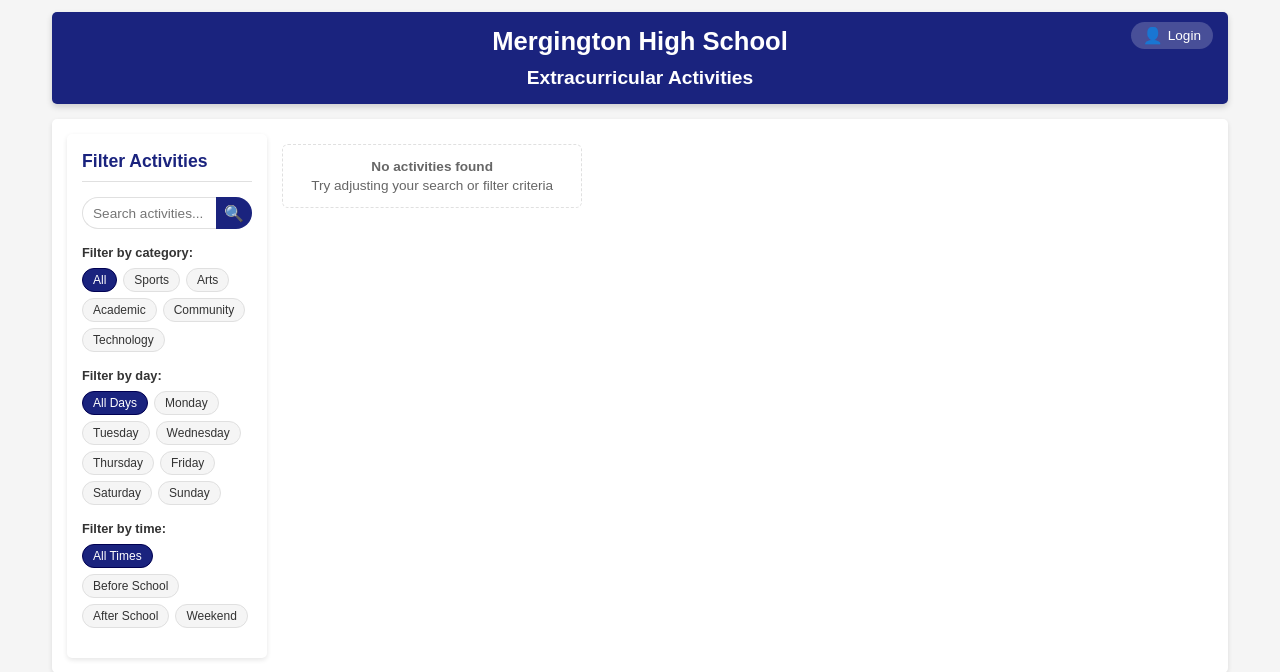
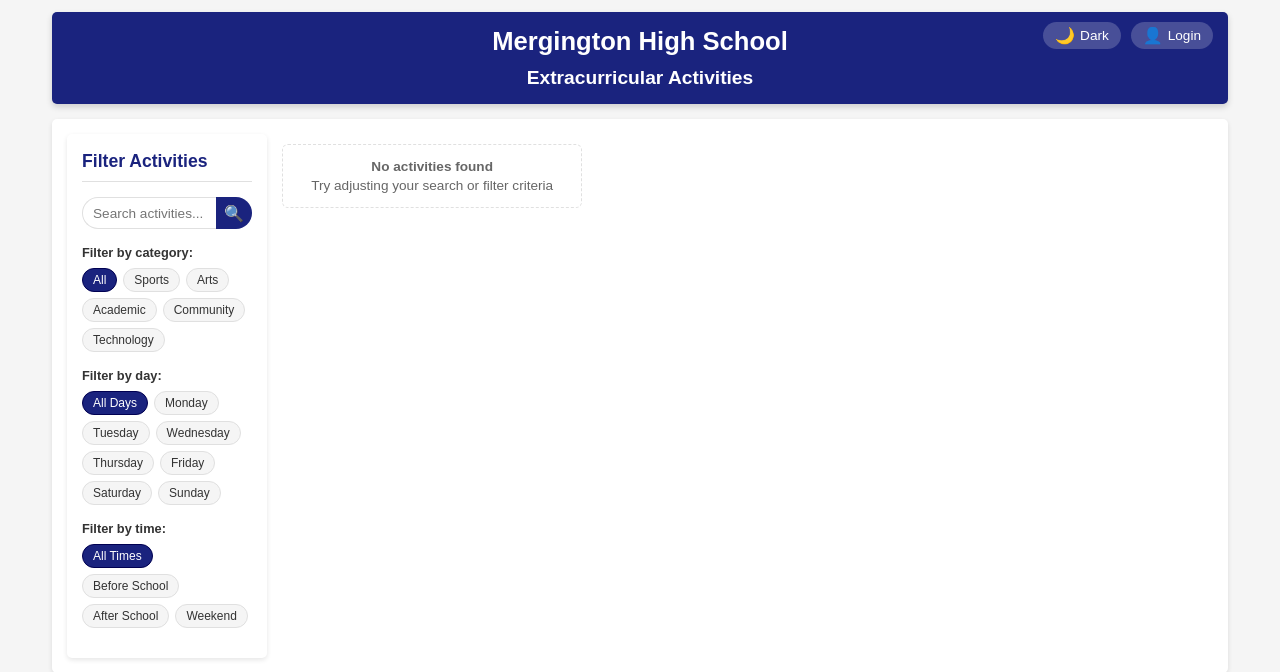
Before and after one commit to felixnagele/github-skills, a FastAPI app: page /static/index.html in a window 1280 px wide. Shown: the top 672 px of the page. Run offline with FastAPI, Linux system fonts and the light colour scheme; data that the repository does not hold is empty.

Commit message:
Add dark mode toggle functionality
- Added dark mode CSS variables with inverted color scheme
- Added toggle button in header (top right corner)
- Implemented JavaScript to handle theme switching
- Theme preference persisted in localStorage
- Moon icon (🌙) for light mode, sun icon (☀️) for dark mode

Co-authored-by: felixnagele <43892671+felixnagele@users.noreply.github.com>

```diff
--- a/skills-expand-your-team-with-copilot/src/static/app.js
+++ b/skills-expand-your-team-with-copilot/src/static/app.js
@@ -1,4 +1,33 @@
 document.addEventListener("DOMContentLoaded", () => {
+  // Dark mode toggle functionality
+  const darkModeToggle = document.getElementById("dark-mode-toggle");
+  const themeIcon = darkModeToggle.querySelector(".theme-icon");
+  const themeText = document.getElementById("theme-text");
+
+  // Check for saved theme preference or default to light mode
+  const currentTheme = localStorage.getItem("theme") || "light";
+  if (currentTheme === "dark") {
+    document.body.classList.add("dark-mode");
+    themeIcon.textContent = "☀️";
+    themeText.textContent = "Light";
+  }
+
+  // Toggle dark mode
+  darkModeToggle.addEventListener("click", () => {
+    document.body.classList.toggle("dark-mode");
+    const isDarkMode = document.body.classList.contains("dark-mode");
+
+    if (isDarkMode) {
+      themeIcon.textContent = "☀️";
+      themeText.textContent = "Light";
+      localStorage.setItem("theme", "dark");
+    } else {
+      themeIcon.textContent = "🌙";
+      themeText.textContent = "Dark";
+      localStorage.setItem("theme", "light");
+    }
+  });
+
   // DOM elements
   const activitiesList = document.getElementById("activities-list");
   const messageDiv = document.getElementById("message");
--- a/skills-expand-your-team-with-copilot/src/static/index.html
+++ b/skills-expand-your-team-with-copilot/src/static/index.html
@@ -11,6 +11,10 @@
       <h1>Mergington High School</h1>
       <h2>Extracurricular Activities</h2>
       <div id="user-controls">
+        <button id="dark-mode-toggle" class="icon-button" aria-label="Toggle dark mode">
+          <span class="theme-icon">🌙</span>
+          <span id="theme-text">Dark</span>
+        </button>
         <div id="user-status">
           <button id="login-button" class="icon-button">
             <span class="user-icon">👤</span>
--- a/skills-expand-your-team-with-copilot/src/static/styles.css
+++ b/skills-expand-your-team-with-copilot/src/static/styles.css
@@ -617,6 +651,9 @@ footer {
   position: absolute;
   top: 10px;
   right: 15px;
+  display: flex;
+  align-items: center;
+  gap: 10px;
 }
 
 #user-status {
@@ -664,3 +701,24 @@ footer {
 #logout-button:hover {
   background-color: rgba(255, 255, 255, 0.3);
 }
+
+/* Dark mode toggle button */
+#dark-mode-toggle {
+  display: flex;
+  align-items: center;
+  gap: 5px;
+  background-color: rgba(255, 255, 255, 0.2);
+  border-radius: 20px;
+  padding: 4px 12px;
+  font-size: 0.85rem;
+  transition: background-color 0.2s;
+  margin-left: 10px;
+}
+
+#dark-mode-toggle:hover {
+  background-color: rgba(255, 255, 255, 0.3);
+}
+
+.theme-icon {
+  font-size: 1rem;
+}
```
Also changed, not shown: other parts of skills-expand-your-team-with-copilot/src/static/styles.css (+34 -0 lines).
